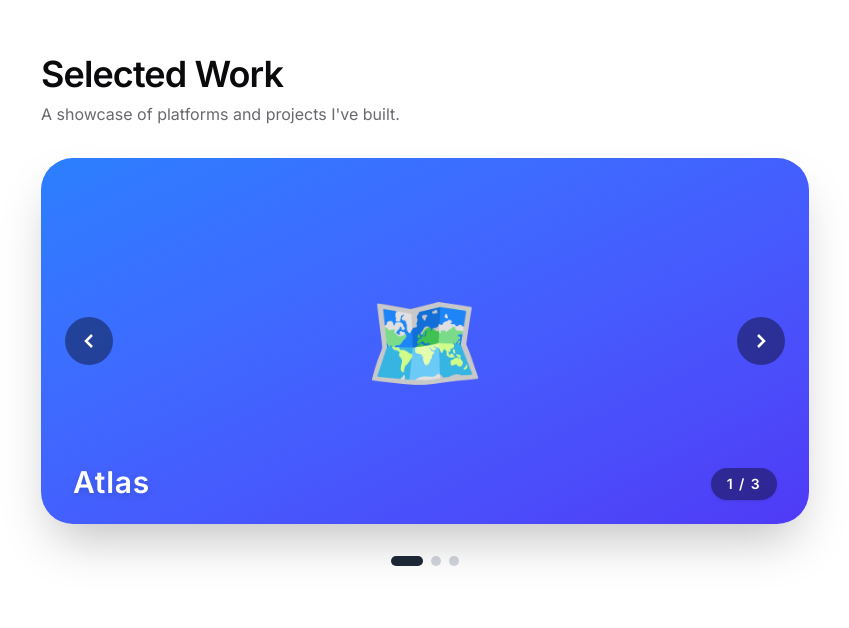
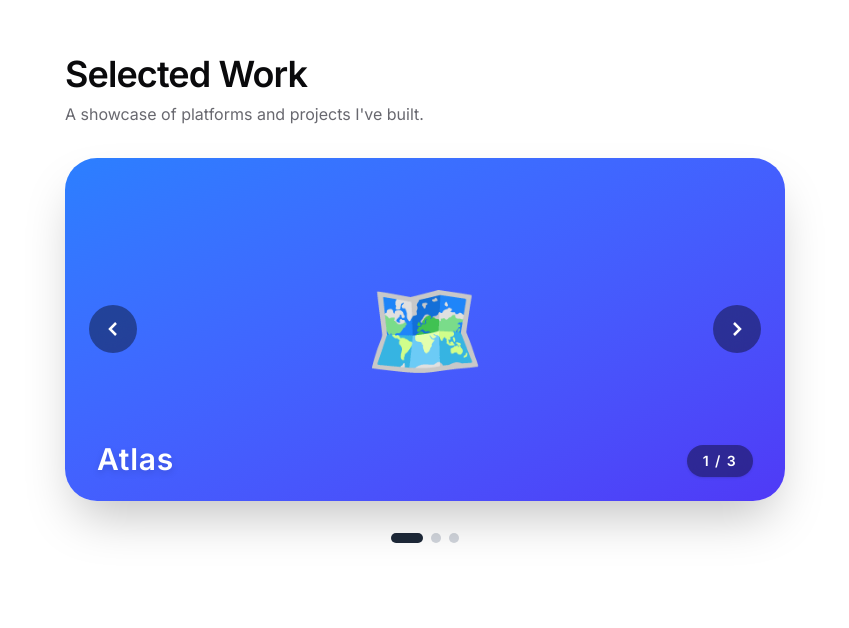
Before and after one commit to mmonsefofficial/portfolio, a React (Vite) app: page / in a window 1280 px wide. Shown: the part 932-1560 px from the top of the page, without its empty margins (215-1064 px from the left). Built offline with nearby package versions, Linux system fonts and the light colour scheme.

Commit message:
style: unify container to fix card and title alignment

```diff
--- a/src/components/Work.tsx
+++ b/src/components/Work.tsx
@@ -33,28 +33,24 @@ export default function Work() {
   const current = projects[currentIndex];
 
   return (
-    <section id="work" className="py-24 w-full flex justify-center px-4 sm:px-6">
+    <section id="work" className="py-24 w-full flex justify-center">
+      {/* This single outer container forces both the text and the card to align to the exact same left boundary */}
+      <div className="w-full max-w-3xl px-6 flex flex-col items-start">
 
-      {/* Strict wrapper ensuring exact left-alignment for both children */}
-      <div className="w-full max-w-3xl flex flex-col items-start">
-
-        {/* Title Block */}
-        <div className="w-full text-left mb-8 m-0 p-0">
-          <h2 className="text-3xl md:text-4xl font-bold tracking-tight text-[var(--foreground)] m-0">
+        {/* Left-Aligned Title */}
+        <div className="mb-8 w-full text-left">
+          <h2 className="text-3xl md:text-4xl font-bold tracking-tight text-[var(--foreground)]">
             Selected Work
           </h2>
-          <p className="text-[var(--muted)] mt-2 text-sm md:text-base m-0">
+          <p className="text-[var(--muted)] mt-2 text-sm md:text-base">
             A showcase of platforms and projects I've built.
           </p>
         </div>
 
-        {/* Carousel Block */}
-        <div className="w-full relative m-0 p-0">
-
-          {/* Main Card */}
+        {/* Carousel Card (No centering margins, matches the title's left edge) */}
+        <div className="w-full relative">
           <div className={`relative w-full aspect-[4/3] sm:aspect-[21/10] rounded-[2rem] transition-colors duration-500 ${current.bg} overflow-hidden shadow-2xl`}>
 
-            {/* Clickable Center Logo */}
             <a
               href={current.link}
               target="_blank"
@@ -65,7 +61,6 @@ export default function Work() {
               {current.logo}
             </a>
 
-            {/* Left Arrow */}
             <button
               onClick={prev}
               className="absolute left-4 sm:left-6 top-1/2 -translate-y-1/2 w-12 h-12 rounded-full bg-black/40 text-white flex items-center justify-center hover:bg-black/60 backdrop-blur-md transition-all z-10"
@@ -73,7 +68,6 @@ export default function Work() {
               <svg width="24" height="24" viewBox="0 0 24 24" fill="none" stroke="currentColor" strokeWidth="2.5"><path d="M15 18l-6-6 6-6"/></svg>
             </button>
 
-            {/* Right Arrow */}
             <button
               onClick={next}
               className="absolute right-4 sm:right-6 top-1/2 -translate-y-1/2 w-12 h-12 rounded-full bg-black/40 text-white flex items-center justify-center hover:bg-black/60 backdrop-blur-md transition-all z-10"
@@ -81,19 +75,16 @@ export default function Work() {
               <svg width="24" height="24" viewBox="0 0 24 24" fill="none" stroke="currentColor" strokeWidth="2.5"><path d="M9 18l6-6-6-6"/></svg>
             </button>
 
-            {/* Bottom Left Title */}
             <div className="absolute bottom-5 sm:bottom-6 left-6 sm:left-8 pointer-events-none z-10">
               <h3 className="text-white text-3xl font-bold tracking-wide drop-shadow-md">{current.title}</h3>
             </div>
 
-            {/* Bottom Right Counter Pill */}
             <div className="absolute bottom-5 sm:bottom-6 right-6 sm:right-8 px-4 py-1.5 rounded-full bg-black/40 backdrop-blur-md text-white text-sm font-bold tracking-widest pointer-events-none z-10 shadow-sm">
               {currentIndex + 1} / {projects.length}
             </div>
           </div>
 
-          {/* Bottom Dot Indicators */}
-          <div className="flex justify-center items-center gap-2 mt-8">
+          <div className="flex justify-center items-center gap-2 mt-8 w-full">
             {projects.map((_, idx) => (
               <button
                 key={idx}
@@ -108,6 +99,7 @@ export default function Work() {
             ))}
           </div>
         </div>
+
       </div>
     </section>
   );
```
